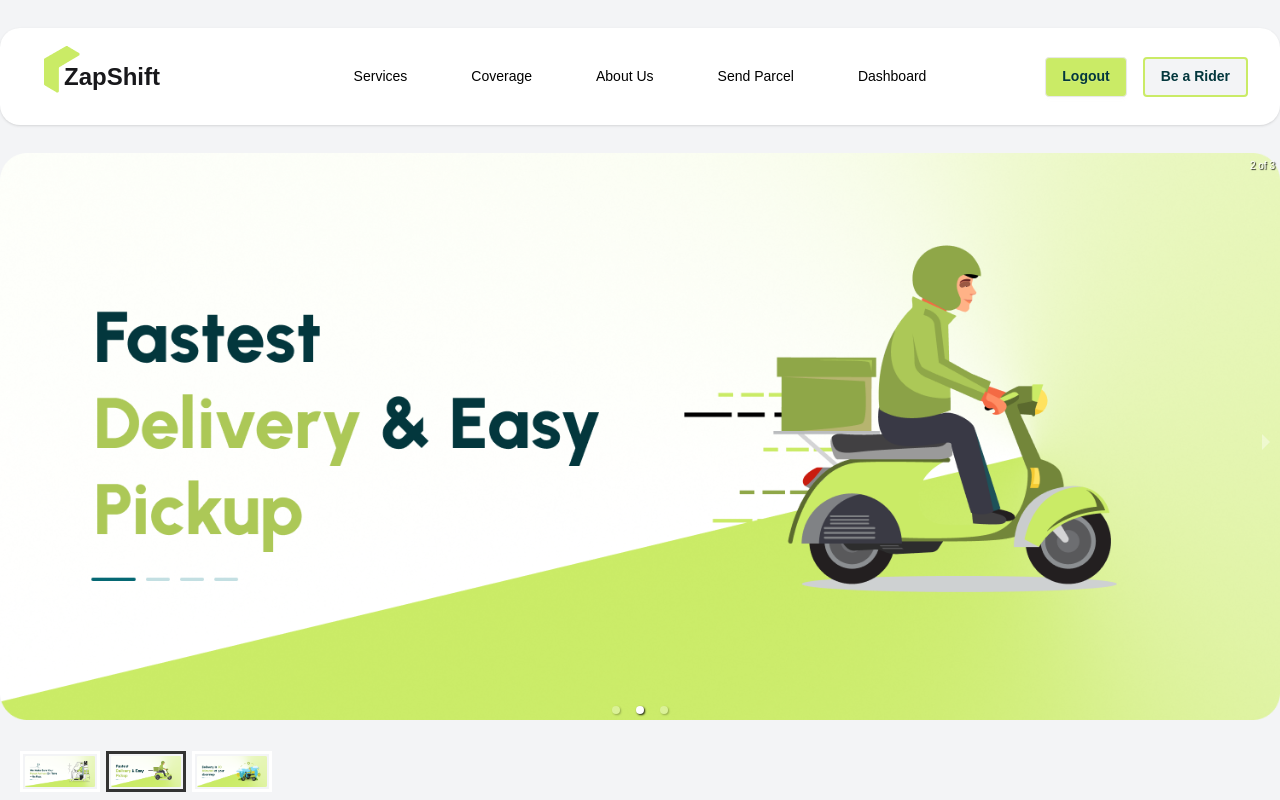
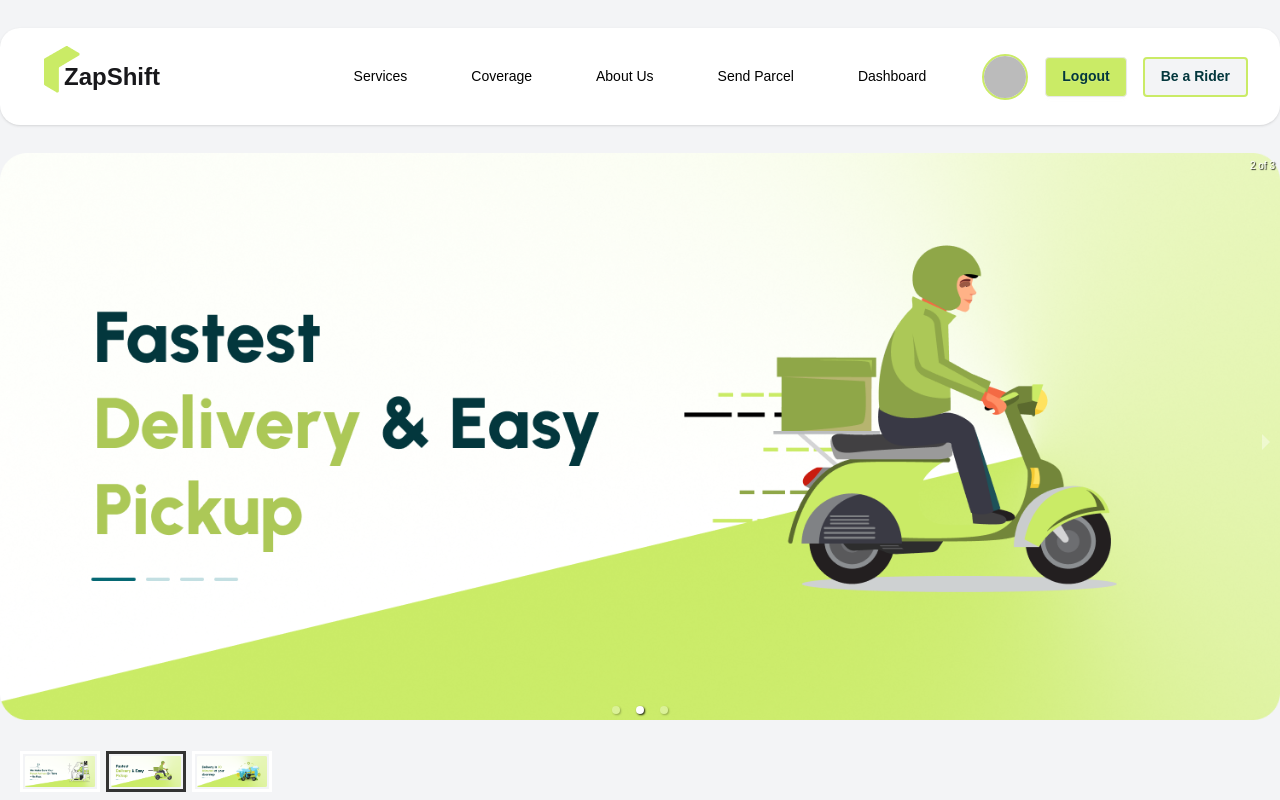
Before and after one commit to FardinCSE25/Zap-Shift, a React (Vite) app: page / in a window 1280 px wide. Shown: the top 800 px of the page. Built offline with nearby package versions, Linux system fonts and the light colour scheme; no server answers; sample sign-in values are in the browser's storage.

Commit message:
manage deliveries route and rider role based routes added

```diff
--- a/src/Layouts/DashboardLayout.jsx
+++ b/src/Layouts/DashboardLayout.jsx
@@ -1,6 +1,6 @@
 import React, { useEffect, useState } from 'react';
 import { CiDeliveryTruck } from 'react-icons/ci';
-import { FaUsers } from 'react-icons/fa';
+import { FaTasks, FaUsers } from 'react-icons/fa';
 import { FaMotorcycle, FaRegCreditCard } from 'react-icons/fa6';
 import { Link, Outlet } from 'react-router';
 import useRole from '../Hooks/useRole';
@@ -98,6 +98,11 @@ const DashboardLayout = () => {
 
                         {DrawerItem("/dashboard/payment-history", "Payment History", <FaRegCreditCard />, isOpen)}
 
+                        {role === "rider" && (
+                            <>
+                                {DrawerItem("/dashboard/manage-deliveries", "Manage Deliveries", <FaTasks />, isOpen)}
+                            </>
+                        )}
                         {role === "admin" && (
                             <>
                                 {DrawerItem("/dashboard/manage-users", "Users Management", <FaUsers />, isOpen)}
--- a/src/Pages/Dashboard/Assign Riders/AssignRiders.jsx
+++ b/src/Pages/Dashboard/Assign Riders/AssignRiders.jsx
@@ -90,7 +90,7 @@ const AssignRiders = () => {
             </div>
             <dialog ref={riderModalRef} className="modal modal-bottom sm:modal-middle">
                 <div className="modal-box">
-                    <h3 className="font-bold text-lg">Riders: {riders.length}!</h3>
+                    <h3 className="font-bold text-lg">Riders: {riders.length}</h3>
 
                     <div className="overflow-x-auto">
                         <table className="table table-zebra">
--- /dev/null
+++ b/src/Pages/Dashboard/Manage Deliveries/ManageDeliveries.jsx
@@ -0,0 +1,23 @@
+import React from 'react';
+import UseAuth from '../../../Hooks/UseAuth';
+import { useQuery } from '@tanstack/react-query';
+import useAxiosSecure from '../../../Hooks/useAxiosSecure';
+
+const ManageDeliveries = () => {
+    const { user } = UseAuth()
+    const axiosSecure = useAxiosSecure()
+    const { data: parcels = [] } = useQuery({
+        queryKey: ['parcels', user?.email, 'rider-assigned'],
+        queryFn: async () => {
+            const res = await axiosSecure.get(``)
+            return res.data
+        }
+    })
+    return (
+        <div>
+
+        </div>
+    );
+};
+
+export default ManageDeliveries;
--- a/src/Pages/Shared/Navbar/Navbar.jsx
+++ b/src/Pages/Shared/Navbar/Navbar.jsx
@@ -22,7 +22,7 @@ const Navbar = () => {
 
         {
             user && <>
-            <li className='px-5 py-4'><NavLink to="/dashboard">Dashboard</NavLink></li>
+                <li className='px-5 py-4'><NavLink to="/dashboard">Dashboard</NavLink></li>
             </>
         }
     </>
@@ -52,7 +52,23 @@ const Navbar = () => {
                 <div className="navbar-end">
                     {
                         user &&
-                        <Link onClick={handleLogout} className="btn md:mr-4 mr-1 hover:bg-white hover:border-2 hover:border-primary text-secondary bg-primary">
+                        <div
+                            tabIndex={0}
+                            role="button"
+                            className="btn w-12 btn-ghost btn-circle avatar"
+                        >
+                            <div className="border-2 border-primary rounded-full">
+                                <img
+                                    alt="Tailwind CSS Navbar component"
+                                    referrerPolicy="no-referrer"
+                                    src={user.photoURL || "https://img.daisyui.com/images/stock/photo-1534528741775-53994a69daeb.webp"}
+                                />
+                            </div>
+                        </div>
+                    }
+                    {
+                        user &&
+                        <Link onClick={handleLogout} className="btn md:mr-4 mr-2 ml-4 hover:bg-white hover:border-2 hover:border-primary text-secondary bg-primary">
                             Logout
                         </Link>
                     }
--- /dev/null
+++ b/src/Routes/RiderRoute.jsx
@@ -0,0 +1,21 @@
+import React from 'react';
+import UseAuth from '../Hooks/UseAuth';
+import Loading from '../Components/Loading';
+import useRole from '../Hooks/useRole';
+import Forbidden from '../Components/Forbidden';
+
+const RiderRoute = ({ children }) => {
+    const { loading } = UseAuth()
+    const { role, isLoading } = useRole()
+
+    if (loading || isLoading) {
+        return <Loading />
+    }
+
+    if (role !== 'rider') {
+        return <Forbidden />
+    }
+    return children;
+};
+
+export default RiderRoute;
--- a/src/Routes/Router.jsx
+++ b/src/Routes/Router.jsx
@@ -21,6 +21,8 @@ import ApproveRiders from "../Pages/Dashboard/Approve Riders/ApproveRiders";
 import UsersManagement from "../Pages/Dashboard/Users Management/UsersManagement";
 import AdminRoute from "./AdminRoute";
 import AssignRiders from "../Pages/Dashboard/Assign Riders/AssignRiders";
+import RiderRoute from "./RiderRoute";
+import ManageDeliveries from "../Pages/Dashboard/Manage Deliveries/ManageDeliveries";
 
 export const router = createBrowserRouter([
     {
@@ -118,6 +120,12 @@ export const router = createBrowserRouter([
                 element: <AdminRoute>
                     <UsersManagement />
                 </AdminRoute>
+            },
+            {
+                path: 'manage-deliveries',
+                element: <RiderRoute>
+                    <ManageDeliveries />
+                </RiderRoute>
             }
         ]
     }
```
